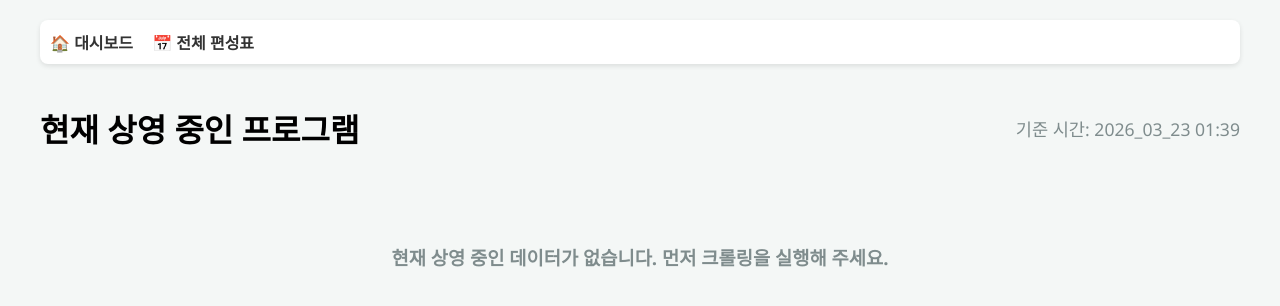
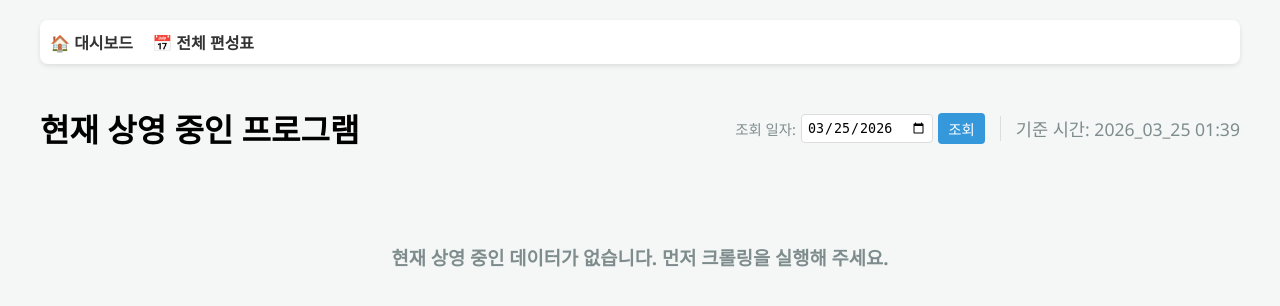
Before and after one commit to HanTJ/tv-manager-app, a FastAPI app: page / in a window 1280 px wide. Shown: the top 306 px of the page. Run offline with FastAPI, Linux system fonts and the light colour scheme; data that the repository does not hold is empty.

Commit message:
feat: 기본 조회 일자를 오늘 날짜로 변경하고 날짜 선택 필터 추가

```diff
--- a/app.py
+++ b/app.py
@@ -34,10 +34,10 @@ def format_title_with_tags(title: str):
 templates.env.filters["format_tags"] = format_title_with_tags
 
 @app.get("/", response_class=HTMLResponse)
-async def read_dashboard(request: Request):
+async def read_dashboard(request: Request, date: str = Query(None)):
     now = datetime.now()
-    # 3월 23일 고정 해제하고 현재 날짜 기준으로 변경 가능하나, 현재 데이터가 3월 23일에 많으므로 유지
-    current_date = "2026_03_23"
+    # 파라미터로 날짜가 들어오면 해당 날짜 사용, 없으면 오늘 날짜 사용
+    current_date = date if date else now.strftime("%Y_%m_%d")
     current_time = now.strftime("%H:%M")
 
     now_playing = get_now_playing(current_date, current_time)
@@ -57,7 +57,7 @@ async def read_dashboard(request: Request):
 @app.get("/list", response_class=HTMLResponse)
 async def read_list(request: Request, date: str = Query(None), channel: str = None, category: str = None):
     if date is None:
-        date = "2026_03_23"
+        date = datetime.now().strftime("%Y_%m_%d")
 
     channels = get_channels()
     guides = get_filtered_guide(date=date, channel=channel, category=category)
--- a/templates/index.html
+++ b/templates/index.html
@@ -48,10 +48,25 @@
 
         <div class="header">
             <h1>현재 상영 중인 프로그램</h1>
-            <div>
-                <span style="font-size: 1.1em; color: #7f8c8d;">기준 시간: {{ current_date }} {{ current_time }}</span>
+            <div style="display: flex; align-items: center; gap: 15px;">
+                <form action="/" method="get" id="dateForm" style="display: flex; gap: 5px; align-items: center;">
+                    <span class="label" style="font-size: 0.9em; color: #7f8c8d;">조회 일자:</span>
+                    <input type="date" id="date_picker" value="{{ current_date.replace('_', '-') }}" style="padding: 5px; border-radius: 4px; border: 1px solid #ddd;">
+                    <input type="hidden" name="date" id="date_value" value="{{ current_date }}">
+                    <button type="submit" style="padding: 5px 10px; background: #3498db; color: white; border: none; border-radius: 4px; cursor: pointer; font-size: 0.9em;">조회</button>
+                </form>
+                <span style="font-size: 1.1em; color: #7f8c8d; border-left: 1px solid #ddd; padding-left: 15px;">기준 시간: {{ current_date }} {{ current_time }}</span>
             </div>
         </div>
+
+        <script>
+            document.getElementById('dateForm').addEventListener('submit', function(e) {
+                const picker = document.getElementById('date_picker');
+                const hiddenDate = document.getElementById('date_value');
+                // YYYY-MM-DD 를 YYYY_MM_DD 로 변환
+                hiddenDate.value = picker.value.replace(/-/g, '_');
+            });
+        </script>
 
         <div class="grid">
             {% for channel, time, title in now_playing %}
```
Also changed, not shown: templates/list.html (+20 -4 lines).
